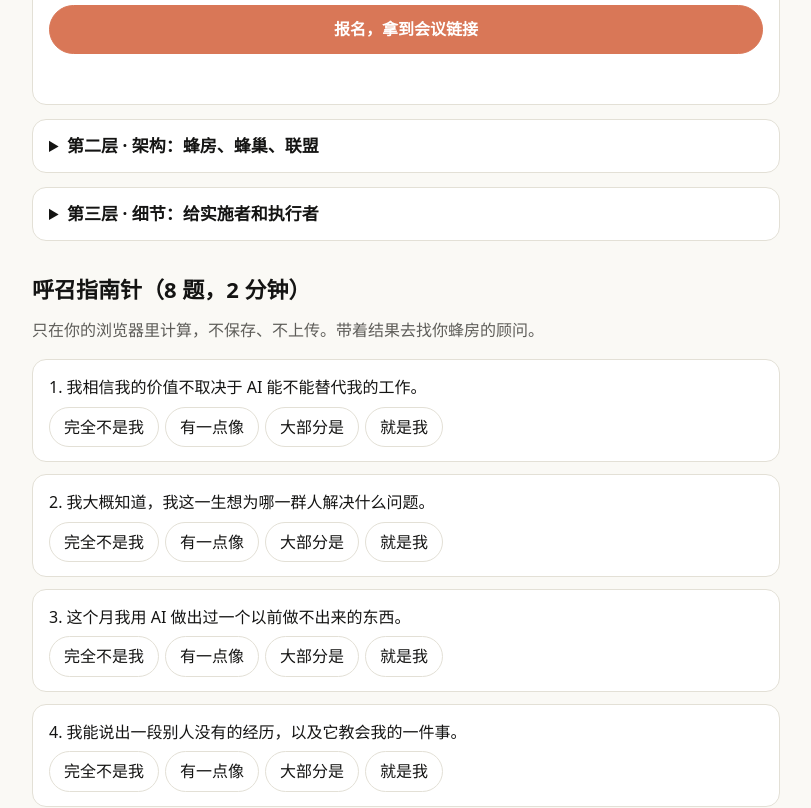
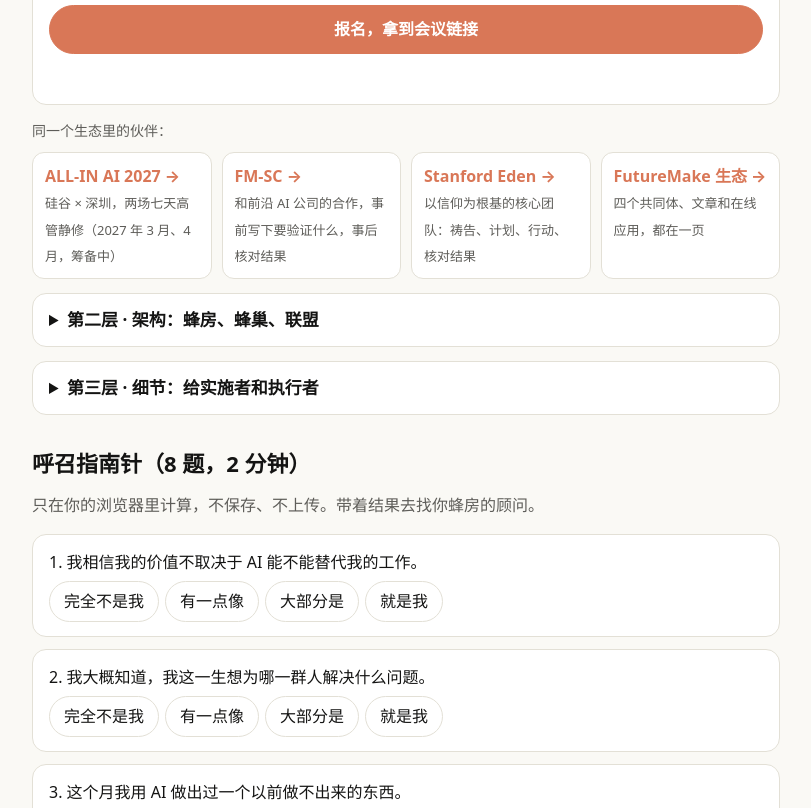
Before and after one commit to wjlgatech/alumni-honeycomb, a plain HTML site: page web/index.html in a window 1280 px wide. Shown: the part 1442-2250 px from the top of the page, without its empty margins (234-1045 px from the left). Drawn offline with Linux system fonts and the light colour scheme.

Commit message:
feat: link the sibling communities (ALL-IN AI, FM-SC, Stanford Eden, ecosystem hub) from the page (#6)
Co-authored-by: Paul Wu <paul@love12xfuture.com>
Co-authored-by: Claude Opus 5.5 <noreply@anthropic.com>

```diff
--- a/web/index.html
+++ b/web/index.html
@@ -52,6 +52,9 @@ pre{white-space:pre-wrap;word-break:break-word;background:var(--soft);padding:10
 .muted{color:var(--muted);font-size:14px}
 footer{max-width:780px;margin:0 auto;padding:24px 16px;color:var(--muted);font-size:13px;border-top:1px solid var(--line)}
 a{color:var(--accent)}
+.eco{display:grid;gap:10px;grid-template-columns:repeat(auto-fit,minmax(160px,1fr));margin:10px 0}
+.eco a{display:block;text-decoration:none;color:var(--ink);background:var(--card);border:1px solid var(--line);border-radius:12px;padding:10px 12px}
+.eco a:hover{border-color:var(--accent)}.eco b{display:block;color:var(--accent)}.eco span{font-size:13px;color:var(--muted)}
 .meet-times{display:grid;gap:4px;margin:8px 0}.meet-times b{display:inline-block;min-width:5.5em}
 form.signup{display:grid;gap:8px;margin-top:10px}form.signup input,form.signup select{font:inherit;padding:8px 10px;border-radius:10px;border:1px solid var(--line);background:var(--bg);color:var(--ink);width:100%}form.signup label.check{display:flex;gap:8px;align-items:flex-start;font-size:14px}form.signup label.check input{width:auto;margin-top:4px}
 code{background:var(--soft);padding:1px 5px;border-radius:5px;font-size:14px}
@@ -79,6 +82,7 @@ code{background:var(--soft);padding:1px 5px;border-radius:5px;font-size:14px}
     <div class="chips" id="starters"></div>
     <p><button class="primary" id="goCompass" data-t="takeCompass"></button></p>
     <div class="card" id="meet"></div>
+    <div id="eco"></div>
   </section>
 
   <!-- Level 2 · Architecture -->
@@ -125,6 +129,7 @@ code{background:var(--soft);padding:1px 5px;border-radius:5px;font-size:14px}
 </main>
 <footer>
   <span data-t="footer"></span>
+  · <span id="ecoFoot"></span>
   · <a href="https://github.com/wjlgatech/alumni-honeycomb">GitHub</a> · MIT
 </footer>
 <script src="compass.js"></script>
@@ -133,7 +138,7 @@ code{background:var(--soft);padding:1px 5px;border-radius:5px;font-size:14px}
   var REPO = "https://github.com/wjlgatech/alumni-honeycomb";
   var T = {
     zh: {
-      brand: "校友蜂巢", install: "安装到桌面",
+      brand: "校友蜂巢", install: "安装到桌面", ecoTitle: "同一个生态里的伙伴：",
       meetKicker: "报名 · 线上见面", meetBeijing: "北京", meetPacific: "美西", meetEastern: "美东", meetYours: "你的时间", meetAgenda: "流程（75 分钟）",
       fName: "称呼", fRole: "我是", fSchool: "学校（选填）", fContact: "邮箱或微信号（用来提醒你）", fNote: "想说的话（选填）",
       fAdult: "我已满 18 岁，或我是家长、替孩子报名。", fSubmit: "报名，拿到会议链接", roles: { student: "学生", alumnus: "校友", parent: "家长", other: "其他" },
@@ -174,7 +179,7 @@ code{background:var(--soft);padding:1px 5px;border-radius:5px;font-size:14px}
       web3: [["web3 的想法", "我们怎么做", "为什么不用链"], ["协议而不是平台", "宪章是一个开源文件，谁都能 fork", "文件 + git 就够了"], ["可验证的成员身份", "蜂巢在 feed 里写宪章的 SHA-256；联盟自动核对", "哈希不需要矿工"], ["数据自己拥有", "名单留在各校自己手里；只公开汇总数字", "学生数据不该上任何公共账本"], ["共识治理", "改宪章 = 提案 + 2/3 蜂巢投票，一巢一票", "人数还少，PR 投票足够"], ["随时退出", "任何蜂巢可以带着数据 fork 离开", "—"], ["代币激励", "不发币（原则 P7）", "在中国大陆，代币发行和交易是违法的"]]
     },
     en: {
-      brand: "Alumni Honeycomb", install: "Install",
+      brand: "Alumni Honeycomb", install: "Install", ecoTitle: "Part of the same ecosystem:",
       meetKicker: "Sign up · online meeting", meetBeijing: "Beijing", meetPacific: "Pacific", meetEastern: "Eastern", meetYours: "Your time", meetAgenda: "Agenda (75 minutes)",
       fName: "Your name", fRole: "I am a", fSchool: "School (optional)", fContact: "Email or WeChat ID (for the reminder)", fNote: "Anything you'd like to say (optional)",
       fAdult: "I am 18 or older, or I am a parent signing up for my child.", fSubmit: "Sign up and get the meeting link", roles: { student: "student", alumnus: "alumnus", parent: "parent", other: "other" },
@@ -299,6 +304,19 @@ code{background:var(--soft);padding:1px 5px;border-radius:5px;font-size:14px}
       return "<div class='card'><b>" + x.id + " · <code>" + x.measure + "</code> ≥ " + x.target + "</b> <span class='muted'>(" + t("due") + " " + x.due + ")</span><p class='muted'>" + esc(x.why) + "</p></div>";
     }).join("") + "<p class='muted'>" + esc(t("tenxNote")) + "</p>";
   }
+  // The FutureMake ecosystem: the sibling communities, each a real, China-reachable address (checked 2026-11-23).
+  var ECO = [
+    { url: "https://futuremake.io/all-in-ai", zh: ["ALL-IN AI 2027", "硅谷 × 深圳，两场七天高管静修（2027 年 3 月、4 月，筹备中）"], en: ["ALL-IN AI 2027", "Two seven-day US–China executive retreats (Mar & Apr 2027, being planned)"] },
+    { url: "https://fmsc.futuremake.io/", zh: ["FM-SC", "和前沿 AI 公司的合作，事前写下要验证什么，事后核对结果"], en: ["FM-SC", "Collaborations with frontier AI companies, written down before and checked after"] },
+    { url: "https://eden.futuremake.io/", zh: ["Stanford Eden", "以信仰为根基的核心团队：祷告、计划、行动、核对结果"], en: ["Stanford Eden", "A faith-rooted core team that prays, plans, acts and checks what happened"] },
+    { url: "https://futuremake.io/hub/ecosystem", zh: ["FutureMake 生态", "四个共同体、文章和在线应用，都在一页"], en: ["The FutureMake Ecosystem", "All four communities, the articles and the live apps on one page"] }
+  ];
+  function drawEco() {
+    document.getElementById("eco").innerHTML = "<p class='muted' style='margin:14px 0 0'>" + esc(t("ecoTitle")) + "</p><div class='eco'>" + ECO.map(function (e) {
+      var l = e[lang]; return "<a href='" + e.url + "'><b>" + esc(l[0]) + " →</b><span>" + esc(l[1]) + "</span></a>";
+    }).join("") + "</div>";
+    document.getElementById("ecoFoot").innerHTML = ECO.map(function (e) { return "<a href='" + e.url + "'>" + esc(e[lang][0]) + "</a>"; }).join(" · ");
+  }
   var SIGNUP_HOSTS = ["futuremake.io", "www.futuremake.io", "localhost", "127.0.0.1"];
   function when(iso, zone) {
     return new Date(iso).toLocaleString(lang === "zh" ? "zh-CN" : "en-US", { timeZone: zone, weekday: "short", month: "short", day: "numeric", hour: "numeric", minute: "2-digit" });
@@ -390,7 +408,7 @@ code{background:var(--soft);padding:1px 5px;border-radius:5px;font-size:14px}
     document.getElementById("lang").textContent = lang === "zh" ? "EN" : "中文";
     document.querySelectorAll("[data-t]").forEach(function (n) { var v = t(n.getAttribute("data-t")); if (n.hasAttribute("data-html")) n.innerHTML = v; else n.textContent = v; });
     document.getElementById("goCompass").onclick = function () { document.getElementById("compass").scrollIntoView({ behavior: "smooth" }); };
-    drawComb(); drawStarters(); drawMeet(); drawArchitecture(); drawSync(); drawDetails(); drawQuestions();
+    drawComb(); drawStarters(); drawMeet(); drawEco(); drawArchitecture(); drawSync(); drawDetails(); drawQuestions();
     if (document.getElementById("result").innerHTML) showResult();
   }
   document.getElementById("lang").onclick = function () { lang = lang === "zh" ? "en" : "zh"; try { localStorage.setItem("lang", lang); } catch (e) {} render(); };
```
Also changed, not shown: 3 other files.
